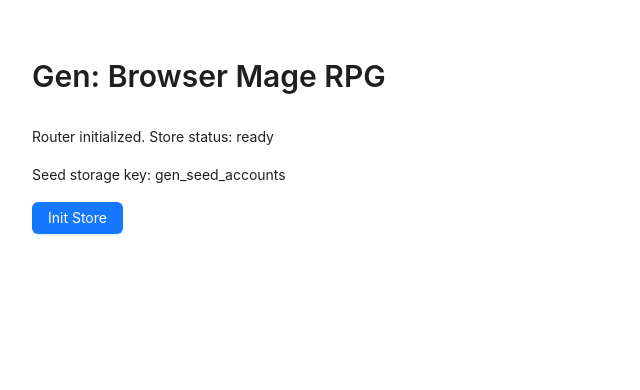
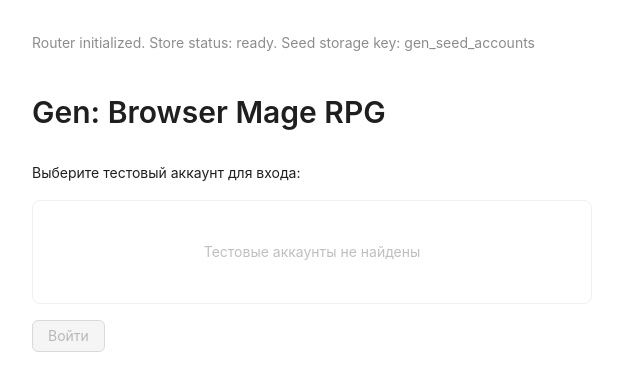
Before and after one commit to Lyumih/gen-ralph, a React (Vite) app: page / in a window 1280 px wide. Shown: the top 390 px of the page, without its empty margins (0-640 px from the left). Built offline with nearby package versions, Linux system fonts and the light colour scheme.

Commit message:
feat(task-005): add account selection login flow

```diff
--- a/src/App.tsx
+++ b/src/App.tsx
@@ -1,12 +1,110 @@
 import type { FC } from "react";
 import { useEffect, useState } from "react";
-import { Button, Space, Typography } from "antd";
-import { Route, Routes } from "react-router-dom";
+import { Button, Card, List, Space, Typography } from "antd";
+import { Navigate, Route, Routes, useNavigate } from "react-router-dom";
+import { loadAccount } from "./data/accountStorage";
 import {
   initializeSeedAccountsStorageIfEmpty,
+  readSeedAccountsFromStorage,
   SEED_ACCOUNTS_STORAGE_KEY,
+  type SeedAccount,
 } from "./data/seedAccounts";
+import type { Account } from "./models/account";
 import { useAppStore } from "./store/useAppStore";
+
+const LoginScreen: FC = () => {
+  const navigate = useNavigate();
+  const currentAccount = useAppStore((state) => state.currentAccount);
+  const loginAccount = useAppStore((state) => state.loginAccount);
+  const [selectedLogin, setSelectedLogin] = useState<string | null>(null);
+  const [accounts, setAccounts] = useState<SeedAccount[]>([]);
+
+  useEffect(() => {
+    const nextAccounts = readSeedAccountsFromStorage();
+    setAccounts(nextAccounts);
+  }, []);
+
+  const handleLogin = (): void => {
+    if (!selectedLogin) {
+      return;
+    }
+
+    const selectedSeed = accounts.find((account) => account.login === selectedLogin);
+    if (!selectedSeed) {
+      return;
+    }
+
+    const existing = loadAccount();
+    const nextAccount: Account =
+      existing && existing.login === selectedSeed.login
+        ? existing
+        : {
+            login: selectedSeed.login,
+            nickname: selectedSeed.nickname,
+            heroes: selectedSeed.heroes ?? [],
+          };
+
+    loginAccount(nextAccount);
+    navigate("/heroes");
+  };
+
+  return (
+    <Space direction="vertical" size="middle" style={{ width: "100%", maxWidth: 560 }}>
+      <Typography.Title level={2}>Gen: Browser Mage RPG</Typography.Title>
+      <Typography.Text>Выберите тестовый аккаунт для входа:</Typography.Text>
+      <Card>
+        <List
+          dataSource={accounts}
+          locale={{ emptyText: "Тестовые аккаунты не найдены" }}
+          renderItem={(account) => (
+            <List.Item
+              onClick={() => setSelectedLogin(account.login)}
+              style={{
+                cursor: "pointer",
+                backgroundColor: selectedLogin === account.login ? "#e6f4ff" : undefined,
+                borderRadius: 8,
+                paddingInline: 12,
+              }}
+            >
+              <Space direction="vertical" size={0}>
+                <Typography.Text strong>{account.nickname}</Typography.Text>
+                <Typography.Text type="secondary">{account.login}</Typography.Text>
+              </Space>
+            </List.Item>
+          )}
+        />
+      </Card>
+      <Space>
+        <Button type="primary" onClick={handleLogin} disabled={!selectedLogin}>
+          Войти
+        </Button>
+        {currentAccount && (
+          <Typography.Text type="secondary">
+            Текущий аккаунт: {currentAccount.login}
+          </Typography.Text>
+        )}
+      </Space>
+    </Space>
+  );
+};
+
+const HeroesScreen: FC = () => {
+  const currentAccount = useAppStore((state) => state.currentAccount);
+
+  if (!currentAccount) {
+    return <Navigate to="/" replace />;
+  }
+
+  return (
+    <Space direction="vertical" size="middle" style={{ width: "100%", maxWidth: 560 }}>
+      <Typography.Title level={3}>Экран героев (заглушка)</Typography.Title>
+      <Typography.Text>
+        Вход выполнен: {currentAccount.nickname} ({currentAccount.login})
+      </Typography.Text>
+      <Typography.Text>Количество героев: {currentAccount.heroes.length}</Typography.Text>
+    </Space>
+  );
+};
 
 const App: FC = () => {
   const isInitialized = useAppStore((state) => state.isInitialized);
@@ -40,27 +138,18 @@ const App: FC = () => {
 
   return (
     <main style={{ padding: 24 }}>
+      {seedInitError && (
+        <Typography.Text type="danger">
+          Seed initialization error: {seedInitError}
+        </Typography.Text>
+      )}
+      <Typography.Paragraph type="secondary">
+        Router initialized. Store status: {isInitialized ? "ready" : "idle"}. Seed storage key:{" "}
+        {SEED_ACCOUNTS_STORAGE_KEY}
+      </Typography.Paragraph>
       <Routes>
-        <Route
-          path="/"
-          element={
-            <Space direction="vertical" size="middle">
-              <Typography.Title level={2}>Gen: Browser Mage RPG</Typography.Title>
-              <Typography.Text>
-                Router initialized. Store status: {isInitialized ? "ready" : "idle"}
-              </Typography.Text>
-              <Typography.Text>Seed storage key: {SEED_ACCOUNTS_STORAGE_KEY}</Typography.Text>
-              {seedInitError && (
-                <Typography.Text type="danger">
-                  Seed initialization error: {seedInitError}
-                </Typography.Text>
-              )}
-              <Button type="primary" onClick={() => setInitialized(true)}>
-                Init Store
-              </Button>
-            </Space>
-          }
-        />
+        <Route path="/" element={<LoginScreen />} />
+        <Route path="/heroes" element={<HeroesScreen />} />
       </Routes>
     </main>
   );
--- a/src/store/useAppStore.ts
+++ b/src/store/useAppStore.ts
@@ -1,11 +1,20 @@
 import { create } from "zustand";
+import { loadAccount, saveAccount } from "../data/accountStorage";
+import type { Account } from "../models/account";
 
 type AppState = {
   isInitialized: boolean;
+  currentAccount: Account | null;
   setInitialized: (value: boolean) => void;
+  loginAccount: (account: Account) => void;
 };
 
 export const useAppStore = create<AppState>((set) => ({
   isInitialized: false,
+  currentAccount: loadAccount(),
   setInitialized: (value) => set({ isInitialized: value }),
+  loginAccount: (account) => {
+    saveAccount(account);
+    set({ currentAccount: account });
+  },
 }));
--- a/tasks.json
+++ b/tasks.json
@@ -106,7 +106,7 @@
         "Шаг 3: Ожидаемый результат — после входа отображается следующий экран"
       ],
       "dependencies": ["TASK-003", "TASK-004"],
-      "status": "pending"
+      "status": "done"
     },
     {
       "id": "TASK-006",
```
Also changed, not shown: 1 other file (tests, documents, lock files or other folders).
